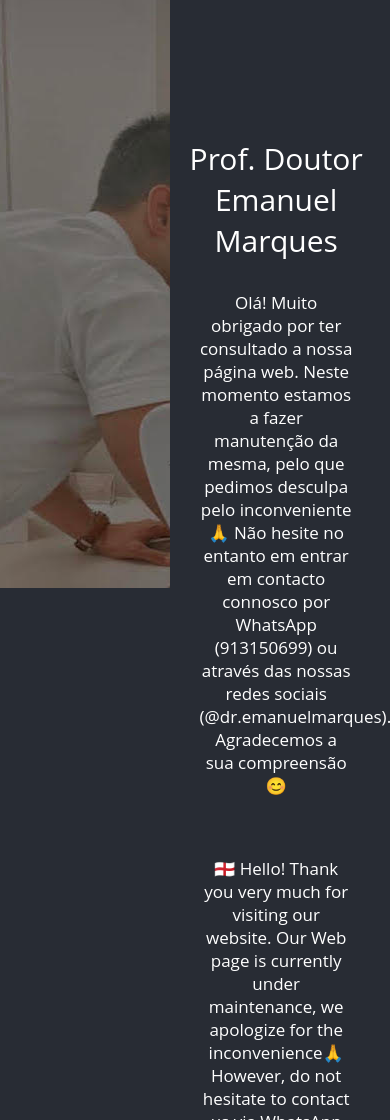
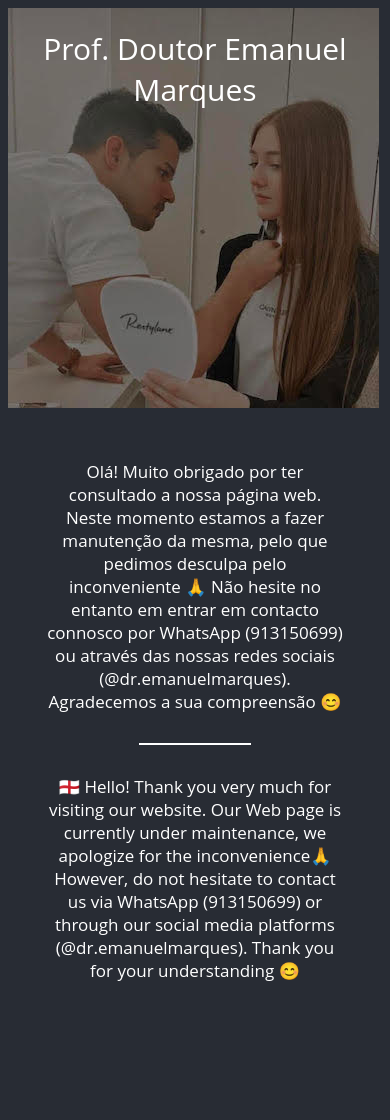
Before and after one commit to MichaelaRasovska/dremanuelmarques, a website built with webpack: page src/index.html in a window 390 px wide. Shown: the top 1120 px of the page. After the commit the page ends 1012 px from the top, so only its background shows below. Built offline with nearby package versions, Linux system fonts and the light colour scheme.

Commit message:
responzivity

```diff
--- a/src/style.css
+++ b/src/style.css
@@ -71,4 +71,20 @@ body {
 @media only screen and (max-width: 768px) {
 }
 @media only screen and (max-width: 600px) {
+  #app {
+    display: flex;
+    flex-direction: column;
+    margin: 0;
+  }
+  .text {
+    margin: 20px 0 0 0;
+  }
+  .img {
+    background-image: url(./img/emanuelSmall.jpeg);
+    min-height: 400px;
+  }
+  .title {
+    margin-top: -400px;
+    margin-bottom: 350px;
+  }
 }
```
Also changed, not shown: src/img/emanuelSmall.jpeg (added).
